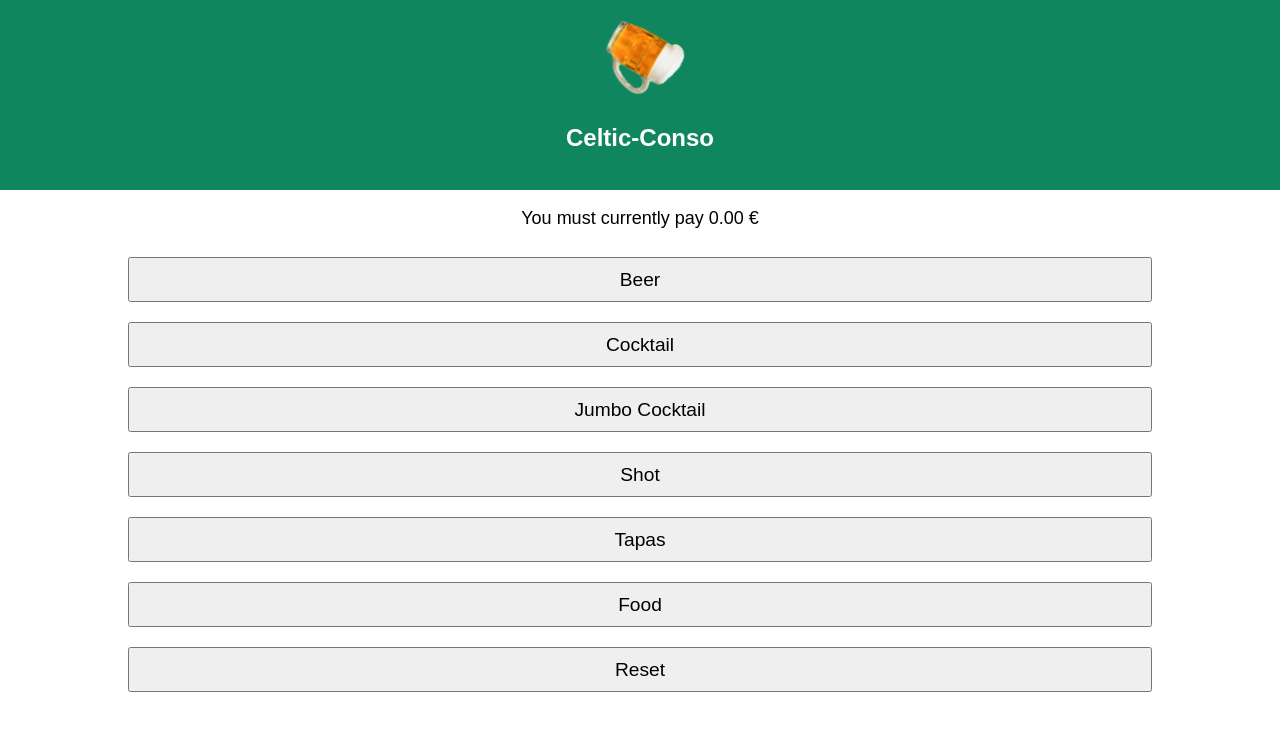
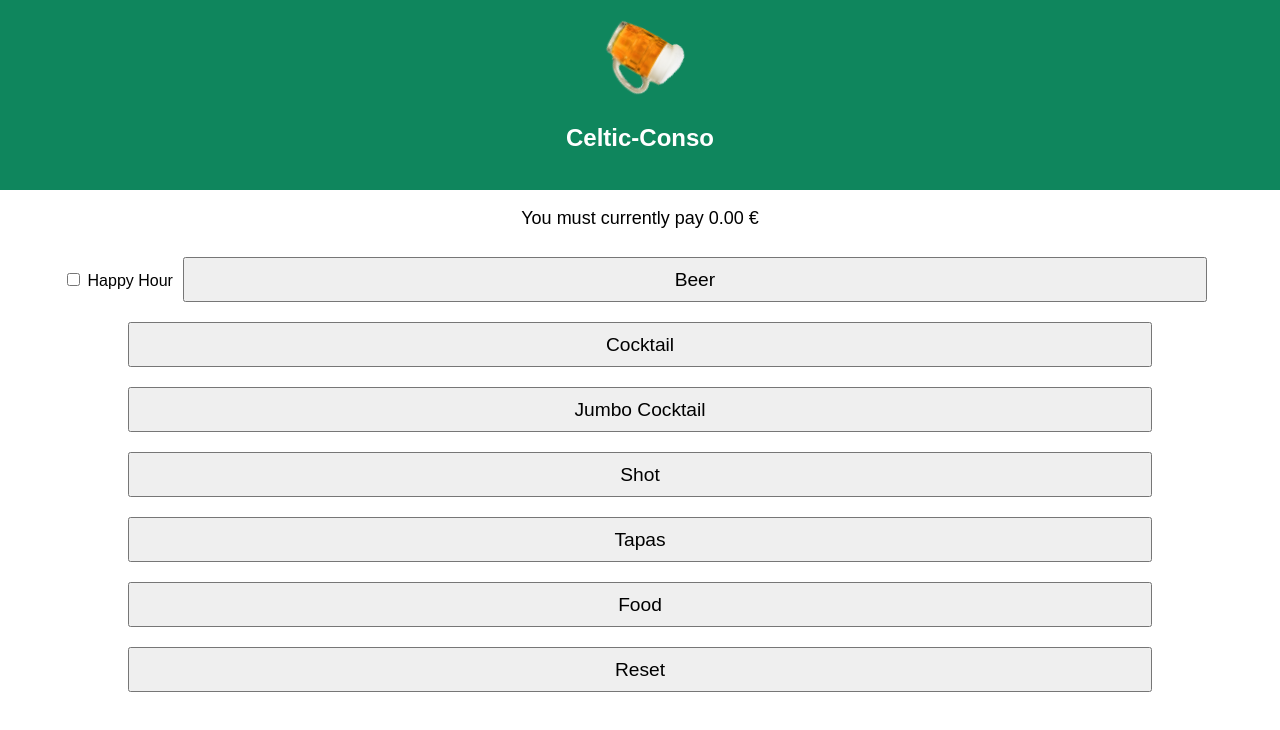
Before and after one commit to marinefranceschi/celtic-conso, a React (Create React App) app: page / in a window 1280 px wide. Shown: the top 730 px of the page. Built offline with nearby package versions, Linux system fonts and the light colour scheme.

Commit message:
add happy hour toggle

```diff
--- a/src/App.js
+++ b/src/App.js
@@ -6,12 +6,18 @@ class App extends Component {
   constructor(){
     super();
     this.state = {
-      price : 0
+      price : 0,
+      isHappyHour : false
     };
   }
+  toggleHappyHour () {
+    let currentValue = this.state.isHappyHour;
+    this.setState({isHappyHour : !currentValue})
+  }
   addBeer () {
+    let beerPrice = this.state.isHappyHour ? 5.50 : 7.40;
     let currentPrice = this.state.price;
-    let newPrice = currentPrice + 7.40;
+    let newPrice = currentPrice + beerPrice;
     this.setState({price : newPrice})
   };
   addCocktail(){
@@ -53,6 +59,7 @@ class App extends Component {
         <p className="App-intro">
           You must currently pay {this.state.price.toFixed(2)} €
         </p>
+        <input onClick ={this.toggleHappyHour.bind(this)} type ="checkbox"/> Happy Hour
         <button onClick ={this.addBeer.bind(this)}>Beer</button>
         <br/><button onClick={this.addCocktail.bind(this)}>Cocktail</button>
         <br/><button onClick={this.addJumboCocktail.bind(this)}>Jumbo Cocktail</button>
@@ -60,6 +67,7 @@ class App extends Component {
         <br/><button onClick ={this.addTapas.bind(this)}>Tapas</button>
         <br/><button onClick ={this.addFood.bind(this)}>Food</button>
         <br/><button onClick ={this.reset.bind(this)}>Reset</button>
+
       </div>
     );
   }
```
